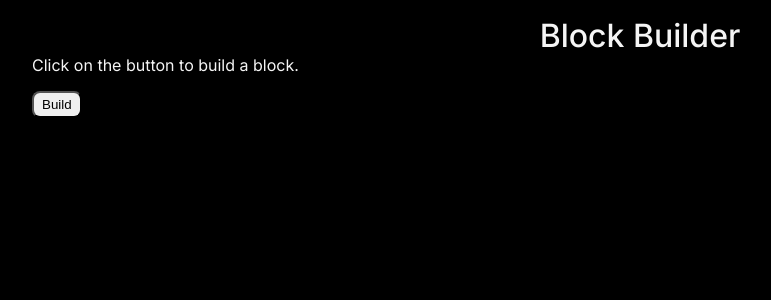
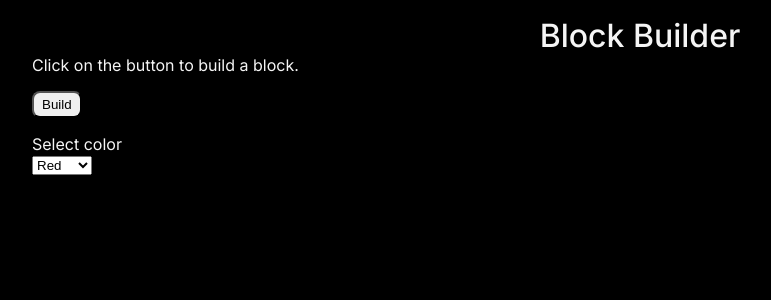
Before and after one commit to franco-ortega/block-builder, a Next.js app: page / in a window 1280 px wide. Shown: the top 300 px of the page, without its empty margins (0-771 px from the left). Built offline with nearby package versions, Linux system fonts and the light colour scheme.

Commit message:
choose block color from static dropdown

```diff
--- a/components/builder/Builder.jsx
+++ b/components/builder/Builder.jsx
@@ -6,12 +6,13 @@ import styles from './Builder.module.css';
 
 export default function Builder() {
   const [blocks, setBlocks] = useState([]);
+  const [blockColor, setBlockColor] = useState('');
 
   const addBlock = () => {
     setBlocks((prev) => [
       {
         id: Math.random().toFixed(4) * 10000,
-        color: 'green',
+        color: blockColor,
       },
       ...prev,
     ]);
@@ -22,6 +23,12 @@ export default function Builder() {
       <section>
         <p>Click on the button to build a block.</p>
         <button onClick={addBlock}>Build</button>
+        <p>Select color</p>
+        <select onChange={(e) => setBlockColor(e.target.value)}>
+          <option value='red'>Red</option>
+          <option value='green'>Green</option>
+          <option value='blue'>Blue</option>
+        </select>
       </section>
       <section>
         {blocks.map(({ id, color }) => (
```
